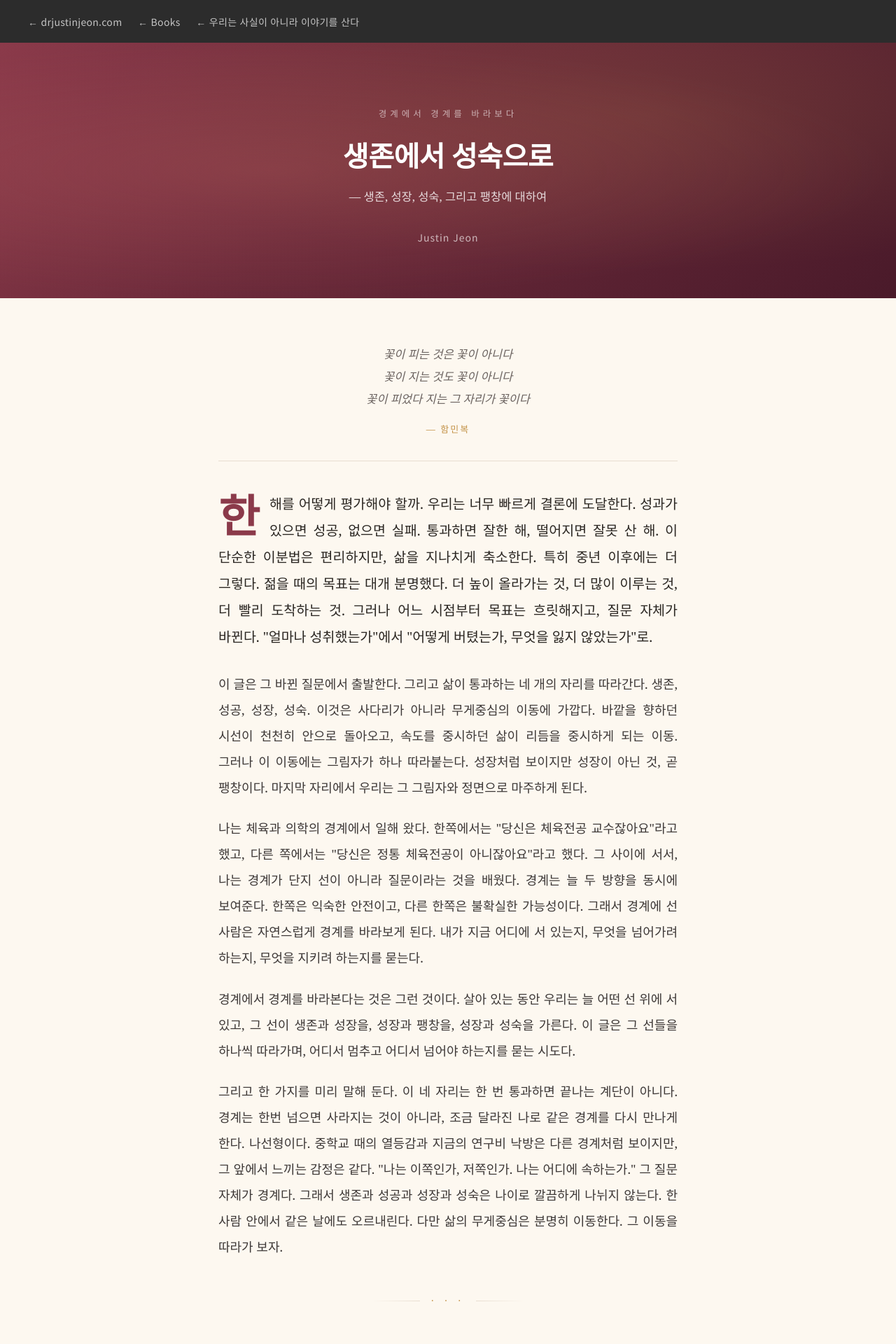
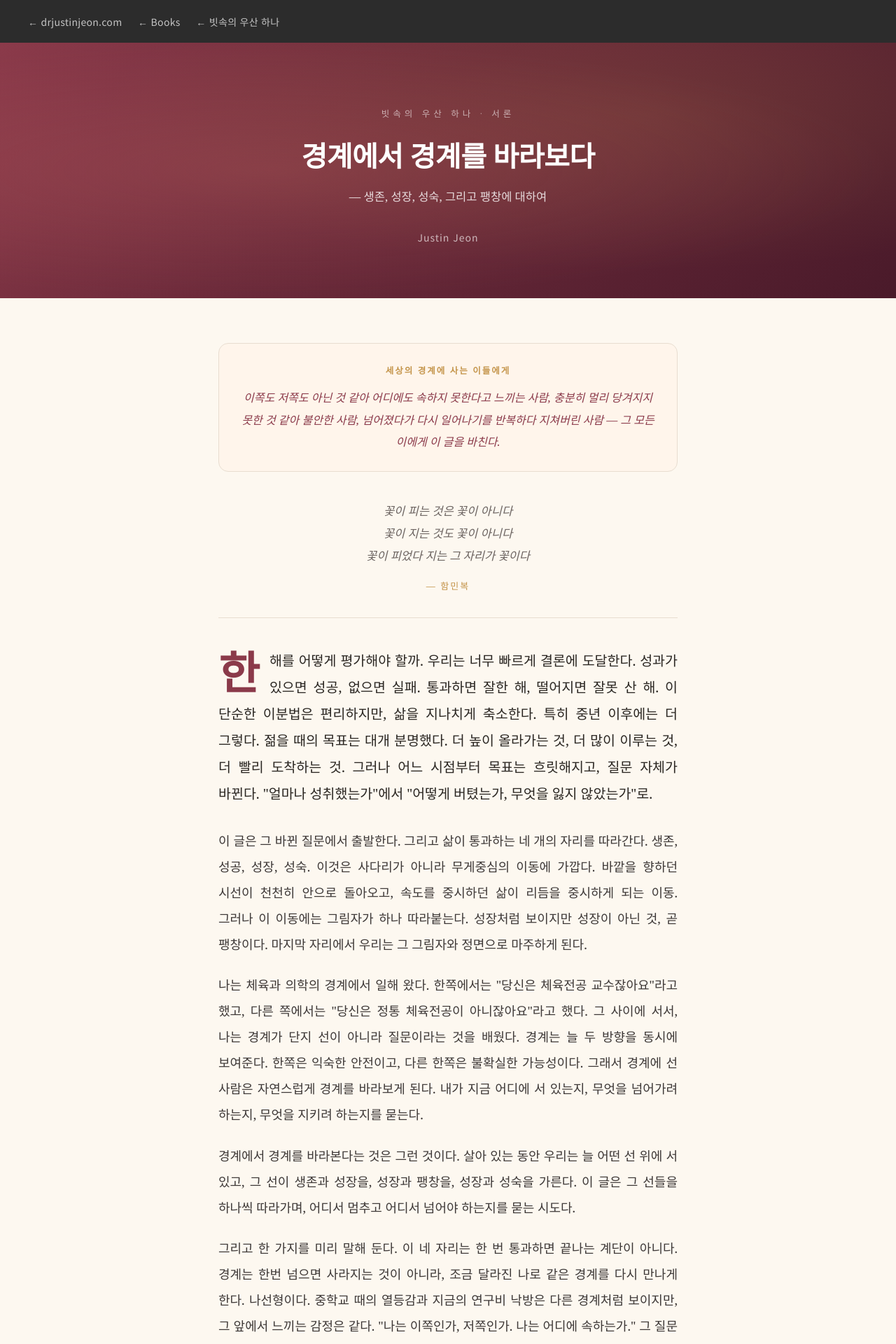
Before and after one commit to justinjeon70-hue/justin-jeon-website, a Jekyll site: the page gyeonggye-growth.html, which Jekyll copies as it is, in a window 1280 px wide. Shown: the top 1920 px of the page at 70% size. Built offline with Jekyll 4.4.1, drawn with Linux system fonts in a browser that asks for light colours; some web fonts are replaced; some of the changed text lies outside the part shown.

Commit message:
Reframe 경계에서 경계를 바라보다 as the preface of 빗속의 우산 하나
- gyeonggye-growth.html: retitle as 『빗속의 우산 하나』 서론
  〈경계에서 경계를 바라보다〉; add a dedication "세상의 경계에 사는
  이들에게"; topbar/footer now point to the umbrella collection.
- books.html: dissolve the standalone "경계에서 경계를 바라보다" card;
  surface the preface from BOOK 3 (빗속의 우산 하나).
- umbrella.html: add a preface link in the header (existing featured
  posts/대표글 untouched).

Co-Authored-By: Claude Opus 4.8 (1M context) <noreply@anthropic.com>

```diff
--- a/gyeonggye-growth.html
+++ b/gyeonggye-growth.html
@@ -3,8 +3,8 @@
 <head>
 <meta charset="UTF-8">
 <meta name="viewport" content="width=device-width, initial-scale=1.0">
-<title>생존에서 성숙으로 &mdash; 경계에서 경계를 바라보다 · Justin Jeon</title>
-<meta name="description" content="생존, 성장, 성숙, 그리고 팽창. 한 해를 어떻게 평가할 것인가에서 시작해 성장과 팽창이 갈라지는 자리를 묻는 에세이. — 전용관">
+<title>경계에서 경계를 바라보다 &mdash; 『빗속의 우산 하나』 서론 · Justin Jeon</title>
+<meta name="description" content="『빗속의 우산 하나』 서론. 생존, 성장, 성숙, 그리고 팽창 — 한 해를 어떻게 평가할 것인가에서 시작해 성장과 팽창이 갈라지는 자리를 묻는다. — 전용관">
 <link rel="preconnect" href="https://fonts.googleapis.com">
 <link rel="preconnect" href="https://fonts.gstatic.com" crossorigin>
 <link href="https://fonts.googleapis.com/css2?family=Noto+Serif+KR:wght@300;400;600;700&family=Noto+Sans+KR:wght@300;400;500;700&family=Playfair+Display:ital,wght@0,600;0,700;1,400&display=swap" rel="stylesheet">
@@ -33,6 +33,8 @@
   article{max-width:720px;margin:0 auto;padding:64px 32px 40px}
   .epigraph-poem{text-align:center;color:var(--light);font-style:italic;font-size:16.5px;line-height:1.95;margin:0 0 42px;padding-bottom:32px;border-bottom:1px solid var(--divider)}
   .epigraph-poem .by{display:block;font-style:normal;font-size:13px;letter-spacing:2px;color:var(--gold);margin-top:14px}
+  .dedication{text-align:center;font-style:italic;color:var(--rose);font-size:16px;line-height:1.95;margin:0 0 40px;padding:26px 22px;background:var(--hl);border-radius:14px;border:1px solid var(--divider)}
+  .dedication .to{display:block;font-style:normal;font-weight:600;letter-spacing:2px;font-size:12.5px;color:var(--gold);margin-bottom:12px;font-family:'Noto Sans KR',sans-serif}
   .lead{font-size:19.5px;color:var(--ink);line-height:1.95;margin-bottom:30px}
   .lead::first-letter{
     font-family:'Playfair Display',serif;
@@ -72,19 +74,21 @@
 <div class="topbar">
   <a href="/">&larr; drjustinjeon.com</a>
   <a href="books.html">&larr; Books</a>
-  <a href="gyeonggye.html">&larr; 우리는 사실이 아니라 이야기를 산다</a>
+  <a href="umbrella.html">&larr; 빗속의 우산 하나</a>
 </div>
 
 <header class="hero">
   <div class="hero-inner">
-    <div class="hero-sub">경계에서 경계를 바라보다</div>
-    <h1>생존에서 성숙으로</h1>
+    <div class="hero-sub">빗속의 우산 하나 &middot; 서론</div>
+    <h1>경계에서 경계를 바라보다</h1>
     <div class="tag">&mdash; 생존, 성장, 성숙, 그리고 팽창에 대하여</div>
     <div class="auth">Justin Jeon</div>
   </div>
 </header>
 
 <article>
+
+  <div class="dedication"><span class="to">세상의 경계에 사는 이들에게</span>이쪽도 저쪽도 아닌 것 같아 어디에도 속하지 못한다고 느끼는 사람, 충분히 멀리 당겨지지 못한 것 같아 불안한 사람, 넘어졌다가 다시 일어나기를 반복하다 지쳐버린 사람 &mdash; 그 모든 이에게 이 글을 바친다.</div>
 
   <div class="epigraph-poem">꽃이 피는 것은 꽃이 아니다<br>꽃이 지는 것도 꽃이 아니다<br>꽃이 피었다 지는 그 자리가 꽃이다<span class="by">— 함민복</span></div>
 
@@ -209,7 +213,7 @@
 
 <footer>
   <strong>Justin Jeon</strong> &middot; Yonsei University &middot; <a href="/">drjustinjeon.com</a><br>
-  『경계에서 경계를 바라보다』
+  『빗속의 우산 하나』 &middot; 서론 〈경계에서 경계를 바라보다〉
 </footer>
 
 </body>
--- a/umbrella.html
+++ b/umbrella.html
@@ -513,6 +513,7 @@ body {
     <h1>빗속의 우산 하나</h1>
     <div class="subtitle">2011 - 2025 | Facebook 글 모음집</div>
     <div class="post-count">총 <span id="totalPosts"></span>편의 글</div>
+    <a href="gyeonggye-growth.html" style="position:relative;display:inline-block;margin-top:18px;padding:9px 22px;border:1px solid rgba(255,255,255,.45);border-radius:24px;color:#fff;text-decoration:none;font-size:.92em;letter-spacing:.3px;background:rgba(255,255,255,.10)">서론 &middot; 경계에서 경계를 바라보다 &rarr;</a>
 </div>
 
 <div class="container">
```
Also changed, not shown: books.html (+2 -15 lines).
